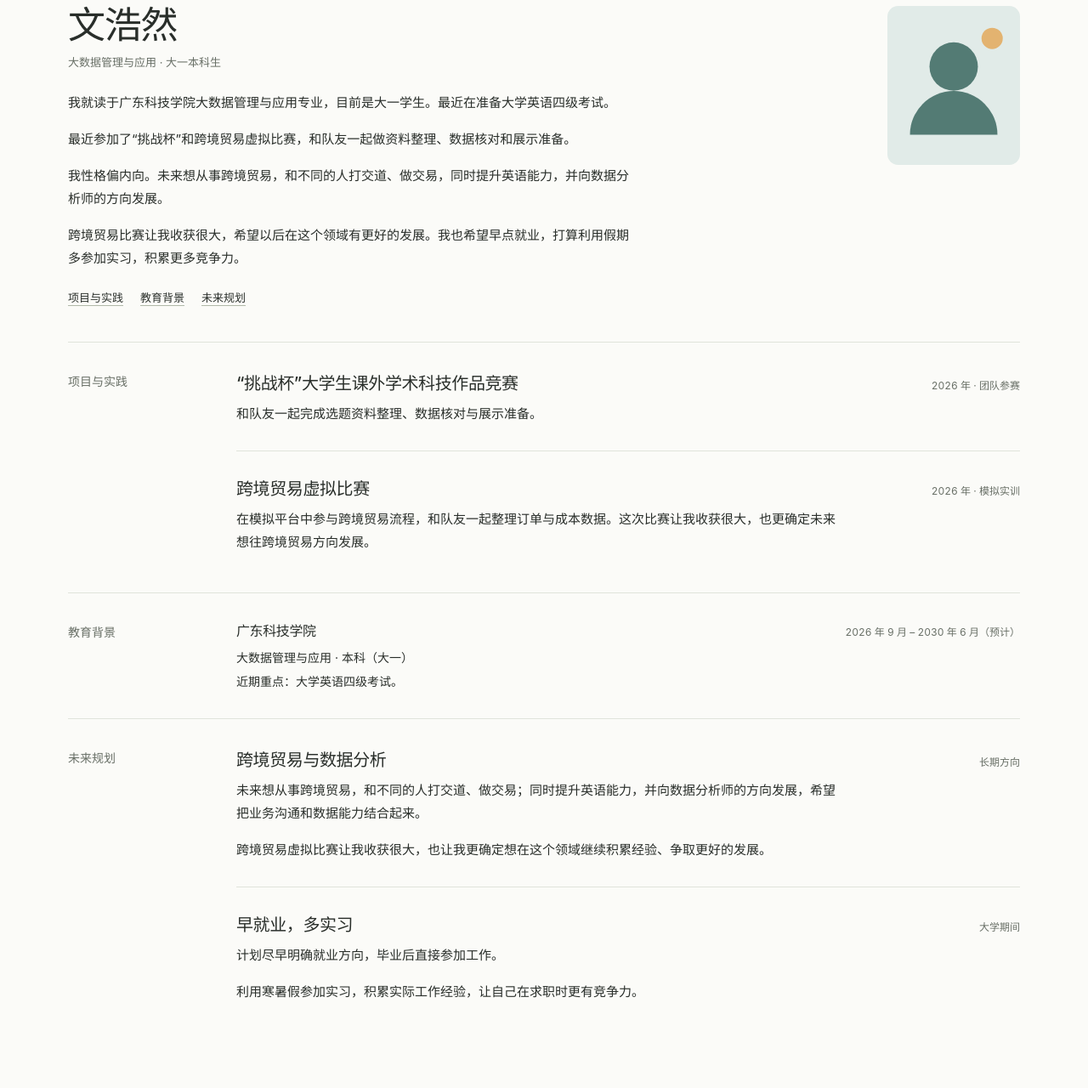
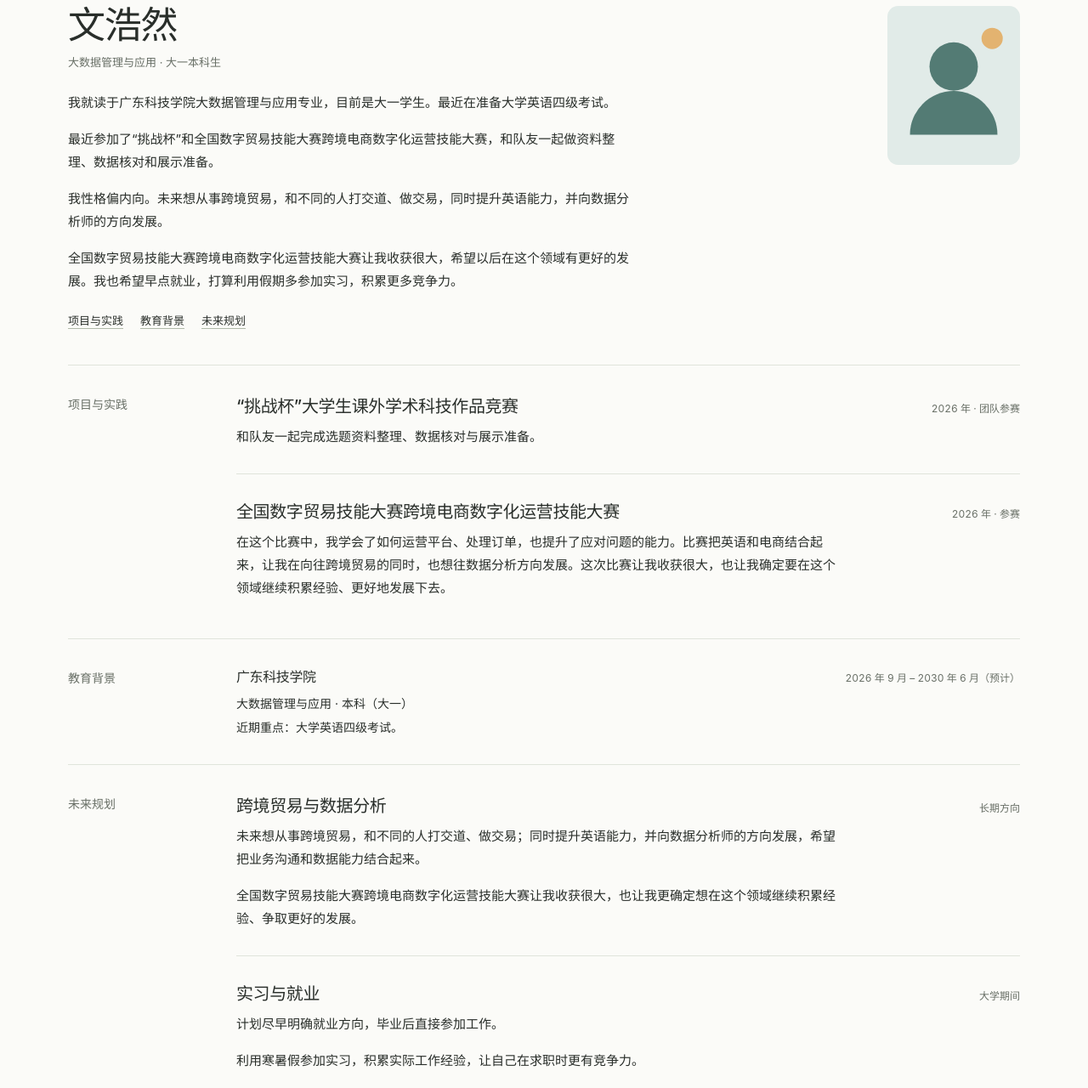
Before and after one commit to sophiahhh-bot/sophiahhh-bot.github.io, a plain HTML site: page index.html in a window 1280 px wide. Shown: the part 121-1401 px from the top of the page at 85% size. Drawn offline with Linux system fonts and the light colour scheme.

Commit message:
更新简历：比赛名称改为全国数字贸易技能大赛跨境电商数字化运营技能大赛
Co-Authored-By: Claude Code <noreply@anthropic.com>

```diff
--- a/index.html
+++ b/index.html
@@ -26,9 +26,9 @@
         <h1 id="name">文浩然</h1>
         <p class="byline">大数据管理与应用 · 大一本科生</p>
         <p>我就读于广东科技学院大数据管理与应用专业，目前是大一学生。最近在准备大学英语四级考试。</p>
-        <p>最近参加了“挑战杯”和跨境贸易虚拟比赛，和队友一起做资料整理、数据核对和展示准备。</p>
+        <p>最近参加了“挑战杯”和全国数字贸易技能大赛跨境电商数字化运营技能大赛，和队友一起做资料整理、数据核对和展示准备。</p>
         <p>我性格偏内向。未来想从事跨境贸易，和不同的人打交道、做交易，同时提升英语能力，并向数据分析师的方向发展。</p>
-        <p>跨境贸易比赛让我收获很大，希望以后在这个领域有更好的发展。我也希望早点就业，打算利用假期多参加实习，积累更多竞争力。</p>
+        <p>全国数字贸易技能大赛跨境电商数字化运营技能大赛让我收获很大，希望以后在这个领域有更好的发展。我也希望早点就业，打算利用假期多参加实习，积累更多竞争力。</p>
         <div class="contact-links"><a href="#work">项目与实践</a><a href="#background">教育背景</a><a href="#planning">未来规划</a></div>
       </div>
       <figure class="profile-photo">
@@ -43,8 +43,8 @@
           <p>和队友一起完成选题资料整理、数据核对与展示准备。</p>
         </article>
         <article class="work-entry">
-          <div class="entry-heading"><h3>跨境贸易虚拟比赛</h3><span class="date">2026 年 · 模拟实训</span></div>
-          <p>在模拟平台中参与跨境贸易流程，和队友一起整理订单与成本数据。这次比赛让我收获很大，也更确定未来想往跨境贸易方向发展。</p>
+          <div class="entry-heading"><h3>全国数字贸易技能大赛跨境电商数字化运营技能大赛</h3><span class="date">2026 年 · 参赛</span></div>
+          <p>在这个比赛中，我学会了如何运营平台、处理订单，也提升了应对问题的能力。比赛把英语和电商结合起来，让我在向往跨境贸易的同时，也想往数据分析方向发展。这次比赛让我收获很大，也让我确定要在这个领域继续积累经验、更好地发展下去。</p>
         </article>
       </div>
     </section>
@@ -65,10 +65,10 @@
         <article class="work-entry">
           <div class="entry-heading"><h3>跨境贸易与数据分析</h3><span class="date">长期方向</span></div>
           <p>未来想从事跨境贸易，和不同的人打交道、做交易；同时提升英语能力，并向数据分析师的方向发展，希望把业务沟通和数据能力结合起来。</p>
-          <p>跨境贸易虚拟比赛让我收获很大，也让我更确定想在这个领域继续积累经验、争取更好的发展。</p>
+          <p>全国数字贸易技能大赛跨境电商数字化运营技能大赛让我收获很大，也让我更确定想在这个领域继续积累经验、争取更好的发展。</p>
         </article>
         <article class="work-entry">
-          <div class="entry-heading"><h3>早就业，多实习</h3><span class="date">大学期间</span></div>
+          <div class="entry-heading"><h3>实习与就业</h3><span class="date">大学期间</span></div>
           <p>计划尽早明确就业方向，毕业后直接参加工作。</p>
           <p>利用寒暑假参加实习，积累实际工作经验，让自己在求职时更有竞争力。</p>
         </article>
```
